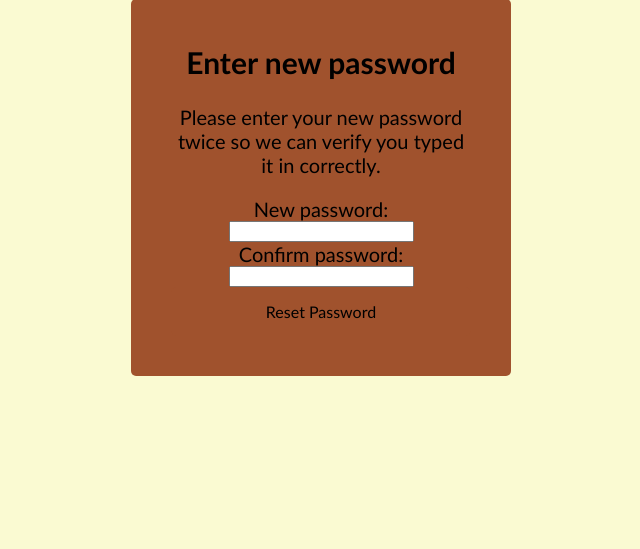
After one commit to lltrx/WAD2-Team-15E, a Django app: page /password_reset_confirm/1/1/ in a window 1280 px wide. The commit adds this page. Shown: the part 251-800 px from the top of the page, without its empty margins (319-959 px from the left). Run offline with Django 4.2, Linux system fonts and the light colour scheme.

Commit message:
Reset Password

```diff
--- a/destination/urls.py
+++ b/destination/urls.py
@@ -1,6 +1,7 @@
 from django.urls import path
 from destination import views
 from django.conf.urls import url
+
 
 app_name = 'destination'
 
@@ -18,5 +19,4 @@ urlpatterns = [
     path('user_profile/<slug:username>/', views.user_profile, name='user_profile'),
     path('my_profile/edit/', views.edit_profile, name='edit_profile'),
     path('change_password/', views.change_password, name='change_password'),
-
 ]
--- a/destination/views.py
+++ b/destination/views.py
@@ -146,7 +146,7 @@ def register(request):
     registered = False
     if request.method == 'POST':
         user_form = RegistrationForm(request.POST)
-        user_profile_form = UserProfileForm(request.POST, request.FILES)
+        user_profile_form = UserProfileForm(request.POST, request.FILES )
 
         if user_form.is_valid() and user_profile_form.is_valid():
             user = user_form.save()
--- a/requirements.txt
+++ b/requirements.txt
@@ -3,3 +3,4 @@ Django==2.2.26
 Pillow==5.4.1
 pytz==2021.3
 sqlparse==0.4.2
+django-crispy-forms==1.14.0
--- a/tango_with_django_project/urls.py
+++ b/tango_with_django_project/urls.py
@@ -5,9 +5,19 @@ from django.urls import include
 from destination import views
 from django.conf import settings
 from django.conf.urls.static import static
+from django.contrib.auth import views as auth_views
 
 urlpatterns = [
     #path('', views.index, name='index'),
-    path('', include('destination.urls')),
-    path('admin/', admin.site.urls),
+     path('', include('destination.urls')),
+     path('admin/', admin.site.urls),
+     path('password_reset/', auth_views.PasswordResetView.as_view(template_name='destination/password_reset.html'),
+          name='password_reset'),
+     path('password_reset/done/', auth_views.PasswordResetDoneView.as_view(template_name='destination/password_reset_done.html' ),
+         name='password_reset_done'),
+     path('password_reset_confirm/<uidb64>/<token>/', auth_views.PasswordResetConfirmView.as_view(template_name='destination/password_reset_confirm.html'),
+         name='password_reset_confirm'),
+     path('password_reset_complete/', auth_views.PasswordResetCompleteView.as_view( template_name='destination/password_reset_complete.html' ),
+         name='password_reset_complete'),
+
 ] + static(settings.MEDIA_URL, document_root=settings.MEDIA_ROOT)
--- a/templates/destination/login.html
+++ b/templates/destination/login.html
@@ -20,6 +20,9 @@ Login
 <label> Password: </label>
 <br />
 <button class="btn" type="submit">Login</button>
+
+<a href="{% url 'password_reset' %}">Forget Password</a>
+
 </div>
 </form>
 </div>
--- /dev/null
+++ b/templates/destination/password_reset_confirm.html
@@ -0,0 +1,18 @@
+{% extends 'destination/base.html' %}
+{% block body_block %}
+
+          <div class="container">
+            <h2>Enter new password</h2>
+            <p>Please enter your new password twice so we can verify you typed it in correctly.</p>
+            <form method="POST">
+                {% csrf_token %}
+                <label for="id_new_password1">New password:</label>
+                <input type="password" name="new_password1" required="" id="id_new_password1">
+                <br />
+                <label for="id_new_password2">Confirm password:</label>
+                <input type="password" name="new_password2" required="" id="id_new_password2">
+                <br />
+                <button class="btn btn-outline-info" type="submit">Reset Password</button>
+            </div>
+        </form>
+{% endblock %}
```
Also changed, not shown: tango_with_django_project/settings.py (+7 -1 lines), templates/destination/password_reset.html (added, +15 -0 lines), templates/destination/password_reset_complete.html (added, +7 -0 lines), templates/destination/password_reset_done.html (added, +10 -0 lines).
